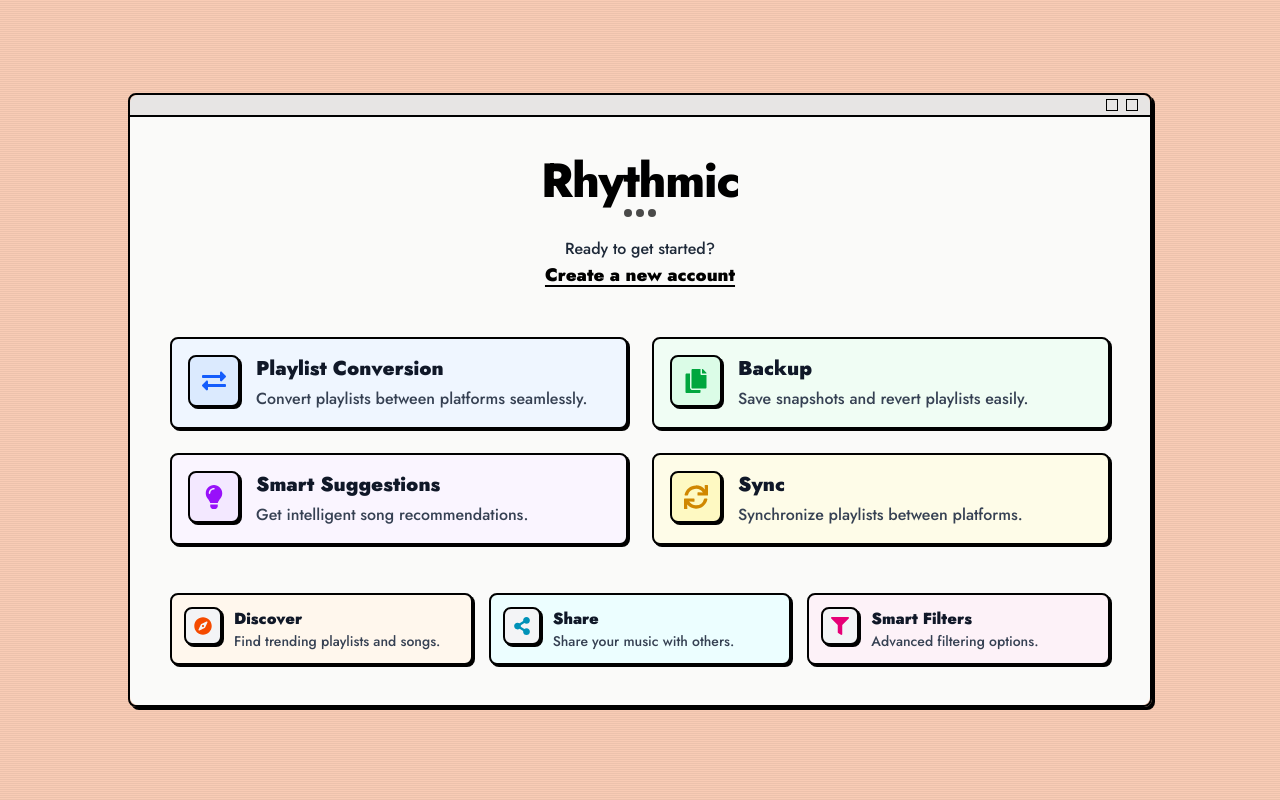
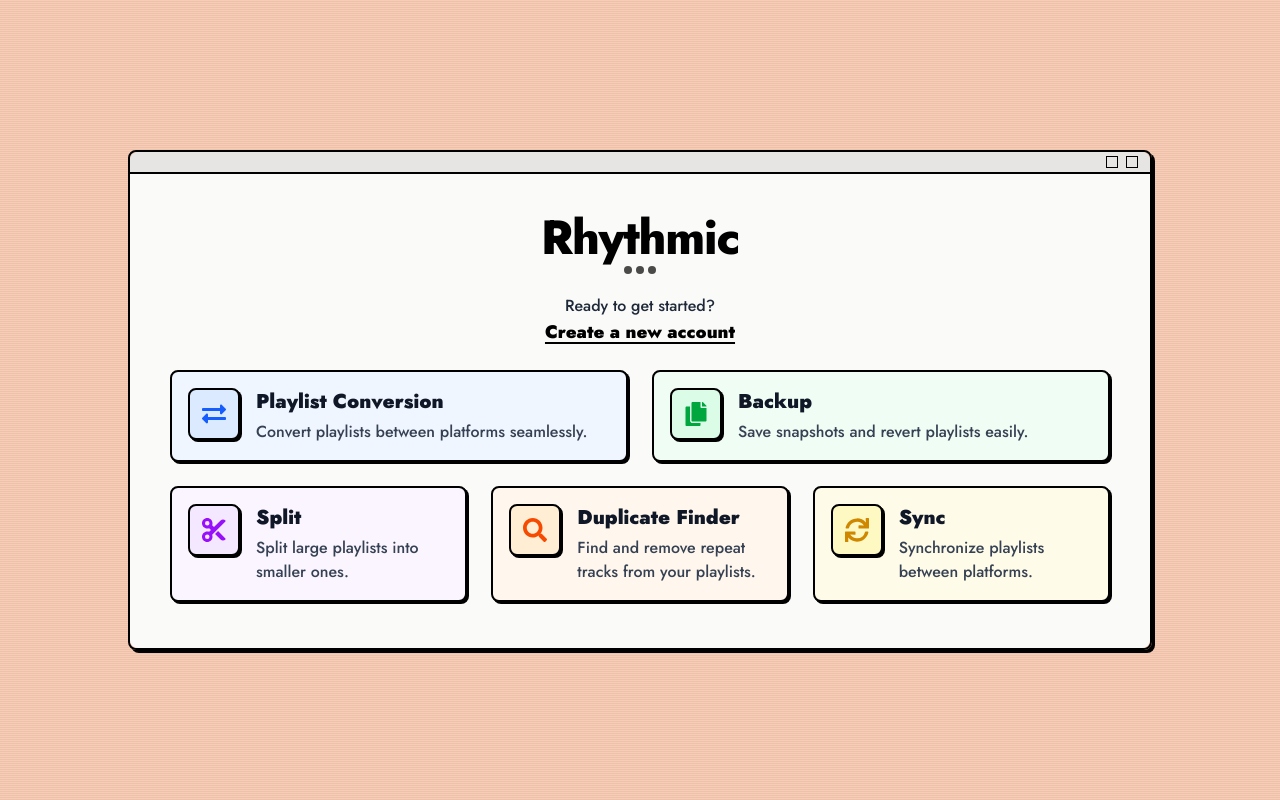
Before and after one commit to ARKTEEK/Rhythmic, a React (Vite) app in the folder frontend/: page / in a window 1280 px wide. Built offline with nearby package versions, Linux system fonts and the light colour scheme.

Commit message:
feat(frontend): Update home page feature list

```diff
--- a/frontend/src/pages/public/HomePage.tsx
+++ b/frontend/src/pages/public/HomePage.tsx
@@ -1,27 +1,24 @@
-import Logo from "../../components/common/Logo.tsx";
-import Window from "../../components/ui/Window.tsx";
 import {
-  FaCompass,
   FaCopy,
   FaExchangeAlt,
-  FaFilter,
-  FaLightbulb,
-  FaShareAlt,
+  FaSearch,
   FaSync
 } from 'react-icons/fa';
+import { FaScissors } from 'react-icons/fa6';
+import { Link } from "react-router-dom";
+import Logo from "../../components/common/Logo.tsx";
 import { FeatureCard } from "../../components/home/FeatureCard.tsx";
-import { MiniFeatureCard } from "../../components/home/MiniFeatureCard.tsx";
-import { Link } from "react-router-dom";
+import Window from "../../components/ui/Window.tsx";
 
 export default function HomePage() {
   return (
     <div className="min-h-screen w-full p-4 flex justify-center items-center">
       <div className="max-w-5xl w-full">
         <Window
-          containerClassName="w-full min-h-[600px]"
+          containerClassName="w-full min-h-[500px]"
           windowClassName="bg-stone-50"
           ribbonClassName="bg-stone-200">
-          <div className="p-8 flex flex-col gap-12">
+          <div className="p-8 flex flex-col gap-6">
             <div className="text-center">
               <Logo
                 size="lg"
@@ -54,13 +51,23 @@ export default function HomePage() {
                 iconBg="bg-green-100"
                 iconColor="text-green-600"
               />
+            </div>
+            <div className="grid grid-cols-1 md:grid-cols-3 gap-6">
               <FeatureCard
-                icon={ <FaLightbulb/> }
-                title="Smart Suggestions"
-                description="Get intelligent song recommendations."
+                icon={ <FaScissors/> }
+                title="Split"
+                description="Split large playlists into smaller ones."
                 bgColor="bg-purple-50"
                 iconBg="bg-purple-100"
                 iconColor="text-purple-600"
+              />
+              <FeatureCard
+                icon={ <FaSearch/> }
+                title="Duplicate Finder"
+                description="Find and remove repeat tracks from your playlists."
+                bgColor="bg-orange-50"
+                iconBg="bg-orange-100"
+                iconColor="text-orange-600"
               />
               <FeatureCard
                 icon={ <FaSync/> }
@@ -71,30 +78,6 @@ export default function HomePage() {
                 iconColor="text-yellow-600"
               />
             </div>
-
-            <div className="grid grid-cols-1 md:grid-cols-3 gap-4">
-              <MiniFeatureCard
-                icon={ <FaCompass/> }
-                title="Discover"
-                description="Find trending playlists and songs."
-                bgColor="bg-orange-50"
-                iconColor="text-orange-600"
-              />
-              <MiniFeatureCard
-                icon={ <FaShareAlt/> }
-                title="Share"
-                description="Share your music with others."
-                bgColor="bg-cyan-50"
-                iconColor="text-cyan-600"
-              />
-              <MiniFeatureCard
-                icon={ <FaFilter/> }
-                title="Smart Filters"
-                description="Advanced filtering options."
-                bgColor="bg-pink-50"
-                iconColor="text-pink-600"
-              />
-            </div>
           </div>
         </Window>
       </div>
```
